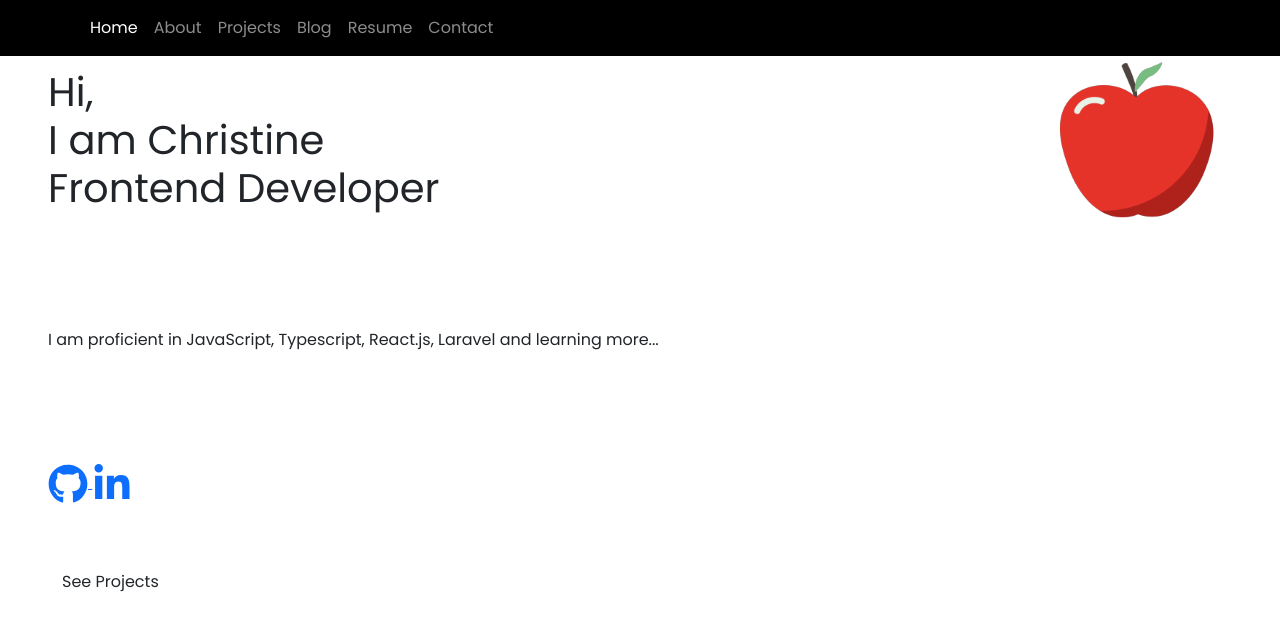
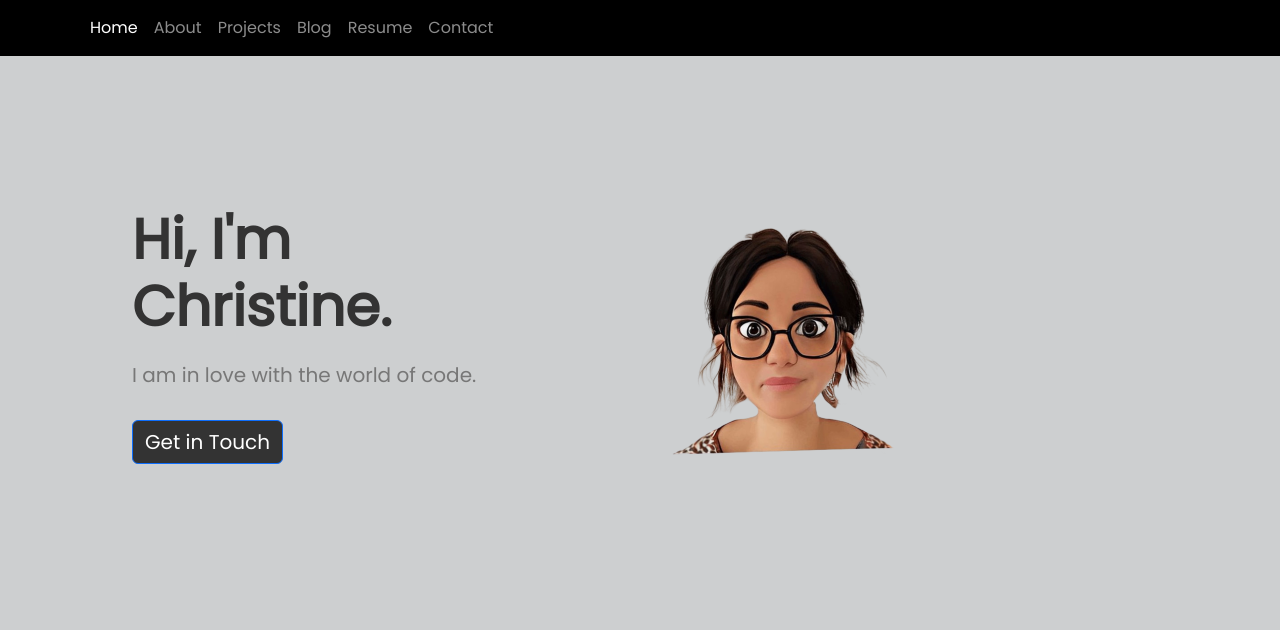
Before and after one commit to christinen22/myportfolio, a React (Vite) app in the folder portfolio/: page / in a window 1280 px wide. Shown: the top 630 px of the page. Built offline with nearby package versions, Linux system fonts and the light colour scheme.

Commit message:
Changed hero

```diff
--- a/portfolio/src/App.scss
+++ b/portfolio/src/App.scss
@@ -10,10 +10,53 @@
 
 body {
   font-family: 'Poppins', sans-serif;
+  background-color: #cdcfd0;
+  color: #333;
+
 }
 
-.hero-img {
+/* .hero-img {
   display: flex;
  justify-content: space-between;
   align-items: center;
+} */
+
+/* HeroSection.css */
+.hero-section {
+
+  padding: 100px 0;
 }
+
+.hero-container {
+  position: relative;
+  z-index: 1;
+}
+
+.hero-content {
+  max-width: 450px;
+  margin-right: auto;
+  padding: 50px;
+}
+
+.hero-title {
+  font-size: 3.5rem;
+  font-weight: bold;
+  color: #333;
+  margin-bottom: 20px;
+}
+
+.hero-subtitle {
+  font-size: 1.25rem;
+  color: #777;
+  margin-bottom: 30px;
+}
+
+.hero-button {
+  font-size: 1.25rem;
+  background-color: #333;
+}
+
+.hero-image img {
+  max-width: 100%;
+  height: auto;
+}
--- a/portfolio/src/components/Hero.tsx
+++ b/portfolio/src/components/Hero.tsx
@@ -1,50 +1,31 @@
-import React from "react";
-import HeroImg from "../assets/hero-img.png";
+import { Container, Row, Col, Button } from "react-bootstrap";
+import Chrissy from "../assets/chrissy.png";
 
 import { FaGithub, FaLinkedinIn } from "react-icons/fa";
 
 const Hero = () => {
   return (
-    <section className="px-5 py-32">
-      <div className="hero-info pb-5 md:pb-0">
-        <div className="hero-img">
-          <h1 className="text-4xl lg:text-6xl">
-            Hi, <br />I am <span className="text-accent">C</span>hristine <br />
-            Frontend Developer
-          </h1>
-
-          <img src={HeroImg} alt="illustration" className="hero-img-img" />
-        </div>
-      </div>
-
-      <p className="py-5">
-        I am proficient in JavaScript, Typescript, React.js, Laravel and
-        learning more...
-      </p>
-
-      <div className="flex py-5 ">
-        <a
-          href="https://github.com/christinen22"
-          className="pr-4 inline-block text-accent hover:text-white"
-        >
-          {" "}
-          <FaGithub size={40} />{" "}
-        </a>
-        <a
-          href="https://www.linkedin.com/in/christine-nilsson-82536267/"
-          className="pr-4 inline-block text-accent hover:text-white"
-        >
-          {" "}
-          <FaLinkedinIn size={40} />{" "}
-        </a>
-      </div>
-
-      <a
-        href="/#projects"
-        className=" btn bg-accent  border-2 border-[#7477FF] px-6 py-3 hover:bg-transparent"
-      >
-        See Projects
-      </a>
+    <section className="hero-section" id="home">
+      <Container className="hero-container">
+        <Row className="align-items-center">
+          <Col lg={6} md={6} sm={12}>
+            <div className="hero-content">
+              <h1 className="hero-title">Hi, I'm Christine.</h1>
+              <p className="hero-subtitle">
+                I am in love with the world of code.
+              </p>
+              <Button href="#contact" variant="primary" className="hero-button">
+                Get in Touch
+              </Button>
+            </div>
+          </Col>
+          <Col lg={6} md={6} sm={12}>
+            <div className="hero-image">
+              <img src={Chrissy} alt="illustration" className="chrissy-img" />
+            </div>
+          </Col>
+        </Row>
+      </Container>
     </section>
   );
 };
```
